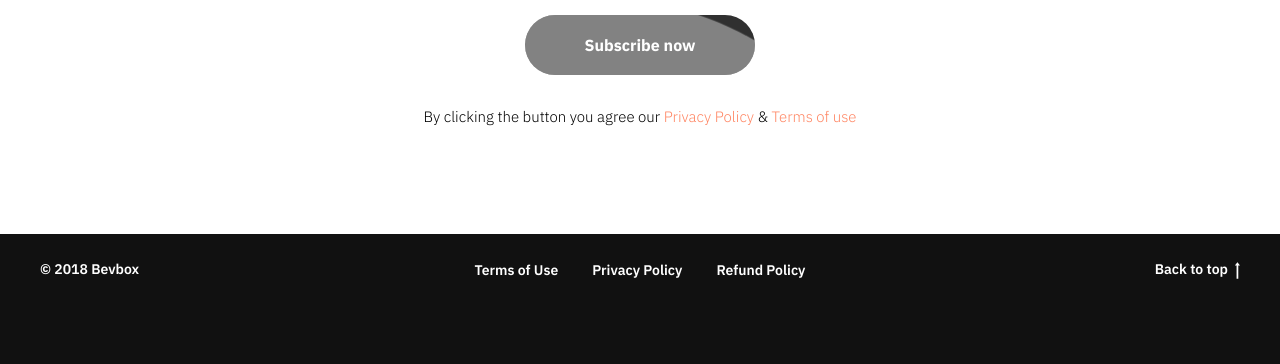
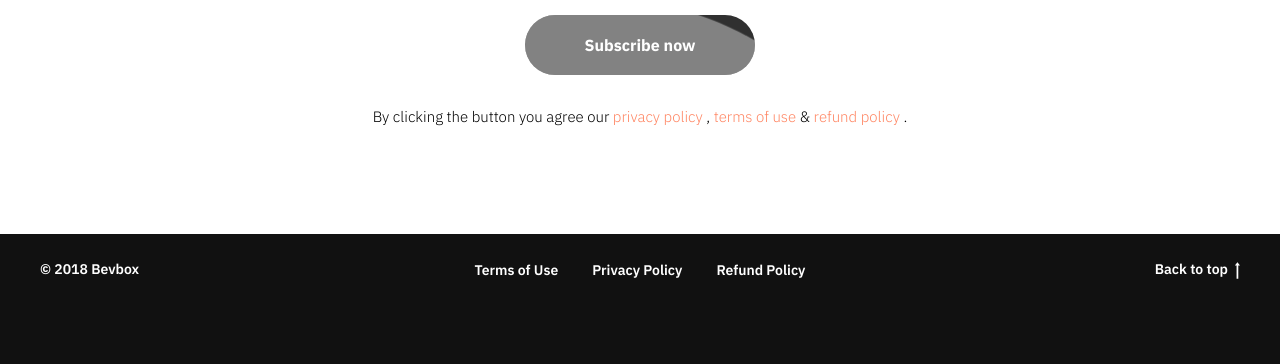
Before and after one commit to britonad/bevbox, a Flask app: page /subscription/ in a window 1280 px wide. Shown: the part 1643-2007 px from the top of the page. Run offline with Flask 2, Linux system fonts and the light colour scheme; parts of the project's set-up code (start-up, migrations or seed data) failed here and were passed over; some libraries are stand-ins or nearby versions.

Commit message:
🐛 Fix bugs related to i18n.

```diff
--- a/templates/app/privacy-policy.html
+++ b/templates/app/privacy-policy.html
@@ -500,8 +500,8 @@
               }}<br /><br />
               {{ _('We will let you know via email and/or a prominent notice on
               our Service, prior to the change becoming effective and update the
-              "effective date" at the top of this Privacy Policy. <br /><br />
-              You are advised to review this Privacy Policy periodically for any
+              "effective date" at the top of this Privacy Policy.') }}<br /><br />
+              {{ _('You are advised to review this Privacy Policy periodically for any
               changes. Changes to this Privacy Policy are effective when they
               are posted on this page.') }}<br /><br />
               <strong
--- a/templates/app/subscription.html
+++ b/templates/app/subscription.html
@@ -286,15 +286,23 @@
                 href="{{ url_for('app.privacy_policy') }}"
                 target="_blank"
                 style=""
-                >{{ _('Privacy Policy') }}</a
+                >{{ _('privacy policy') }}</a
+              >
+              ,
+              <a
+                href="{{ url_for('app.terms_of_use') }}"
+                style=""
+                target="_blank"
+                >{{ _('terms of use') }}</a
               >
               &amp;
               <a
                 href="{{ url_for('app.terms_of_use') }}"
                 style=""
                 target="_blank"
-                >{{ _('Terms of use') }}</a
+                >{{ _('refund policy') }}</a
               >
+              .
             </div>
           </div>
         </div>
--- a/templates/app/terms-of-use.html
+++ b/templates/app/terms-of-use.html
@@ -158,11 +158,11 @@
           <div class="t-col t-col_8 t-prefix_2">
             <div field="text" class="t-text t-text_md " style="">
               <strong><span data-redactor-tag="span" style="font-size: 24px;">
-                  Welcome to Bevbox
+                  {{ _('Welcome to Bevbox') }}
                 </span></strong><br /><br />
               {{ _('These Terms of Use outline the rules and regulations for the use
-              of Bevbox\'s Website.<br /><br />Bevbox is located at:<br />
-              <em>Kyiv , Ukraine<br /></em><br />By
+              of Bevbox\'s Website.') }}<br /><br />{{ _('Bevbox is located at:') }}<br />
+              <em>{{ _('Kyiv, Ukraine') }}<br /></em><br />{{ _('By
               accessing this website we assume you accept these terms and
               conditions in full. Do not continue to use Bevbox\'s website if you
               do not accept all of the terms and conditions stated on this page.') }}
```
